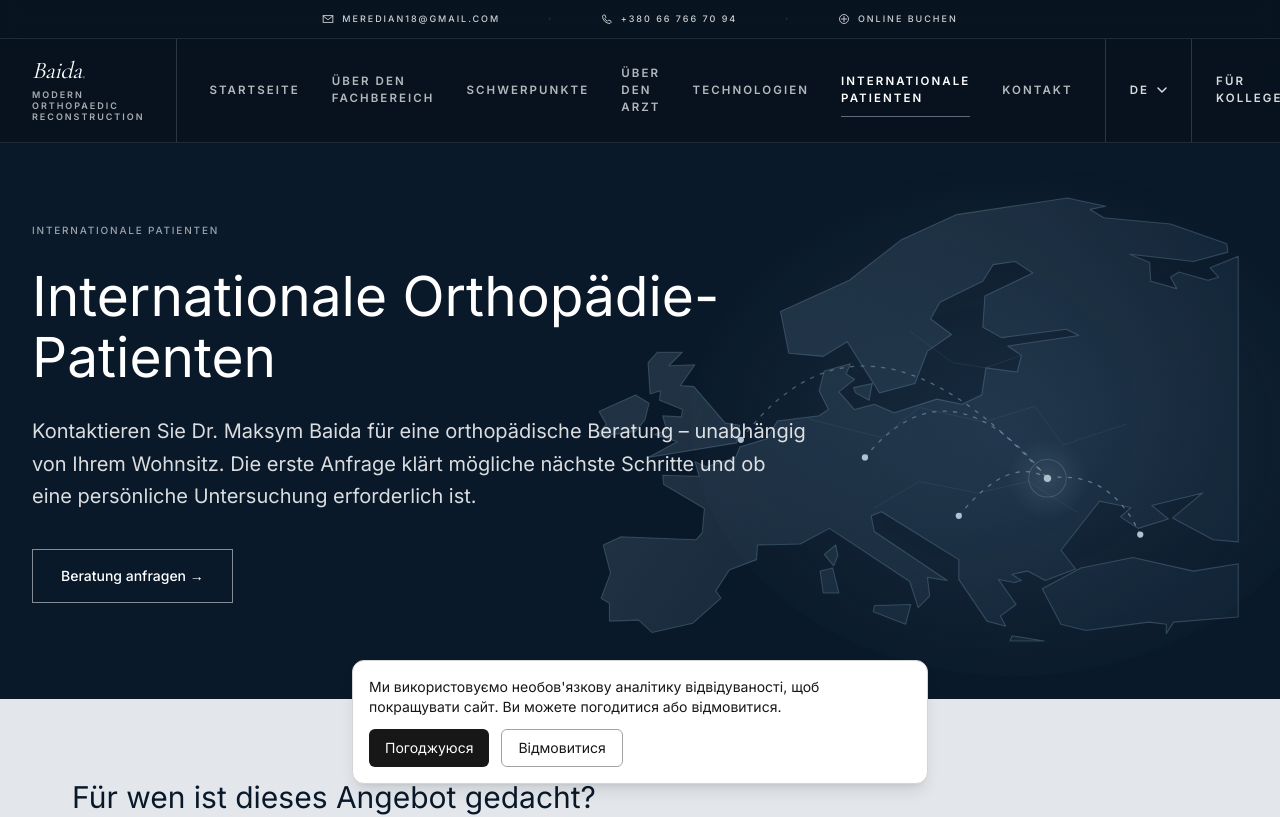
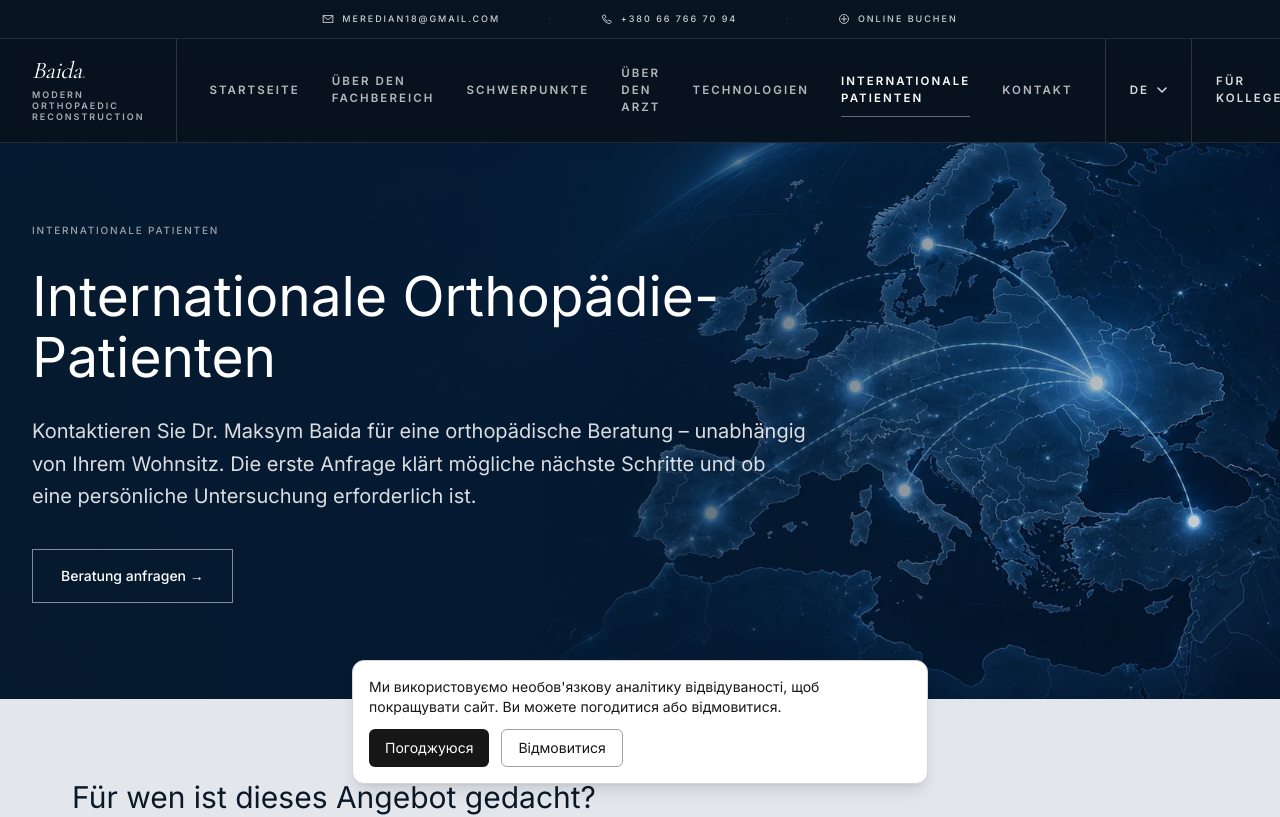
Before and after one commit to meredian18-dot/travmatolog-in-ua, a Next.js app: page /de/international-patients/ in a window 1280 px wide. Shown: the top 817 px of the page. Built offline with nearby package versions, Linux system fonts and the light colour scheme.

Commit message:
Use approved Europe hero graphic (requires image asset) (#13)
* design: use approved photographic Europe hero asset

* Add files via upload

```diff
--- a/app/[lang]/international-patients/page.tsx
+++ b/app/[lang]/international-patients/page.tsx
@@ -65,7 +65,7 @@ export default async function InternationalPatients({params}:{params:Promise<{la
  const locale=lang as Locale;const c=copy[locale];const dict=getDictionary(locale);
  return <><div className="bg-tan-dark"><TopBar dict={dict} lang={locale}/><Nav dict={dict} lang={locale} current="international"/>
  <section className="relative isolate overflow-hidden mx-auto max-w-[1440px] px-5 sm:px-8 pt-14 pb-20 sm:pt-20 sm:pb-24 text-white">
- <div aria-hidden="true" className="absolute inset-y-0 right-0 w-[72%] lg:w-[57%] pointer-events-none opacity-20 sm:opacity-50 lg:opacity-80 flex items-center"><img src={`${BASE}/graphics/europe-network-soft.svg`} alt="" className="w-full h-auto max-h-full object-contain" /></div>
+ <div aria-hidden="true" className="absolute inset-0 pointer-events-none bg-[url('/graphics/international-hero-map.webp')] bg-cover bg-[68%_center] md:bg-center" /><div aria-hidden="true" className="absolute inset-0 pointer-events-none bg-gradient-to-r from-[#061a30]/90 via-[#061a30]/65 to-[#061a30]/15" />
  <div className="relative z-10 lg:max-w-[64%]">
  <p className="label-caps text-white/60 mb-7">{c.eyebrow}</p>
  <h1 className="font-sans font-light text-[clamp(2rem,4.3vw,3.8rem)] leading-[1.1]">{c.title.split(" | ")[0]}</h1>
```
Also changed, not shown: public/graphics/international-hero-map.webp (added).
